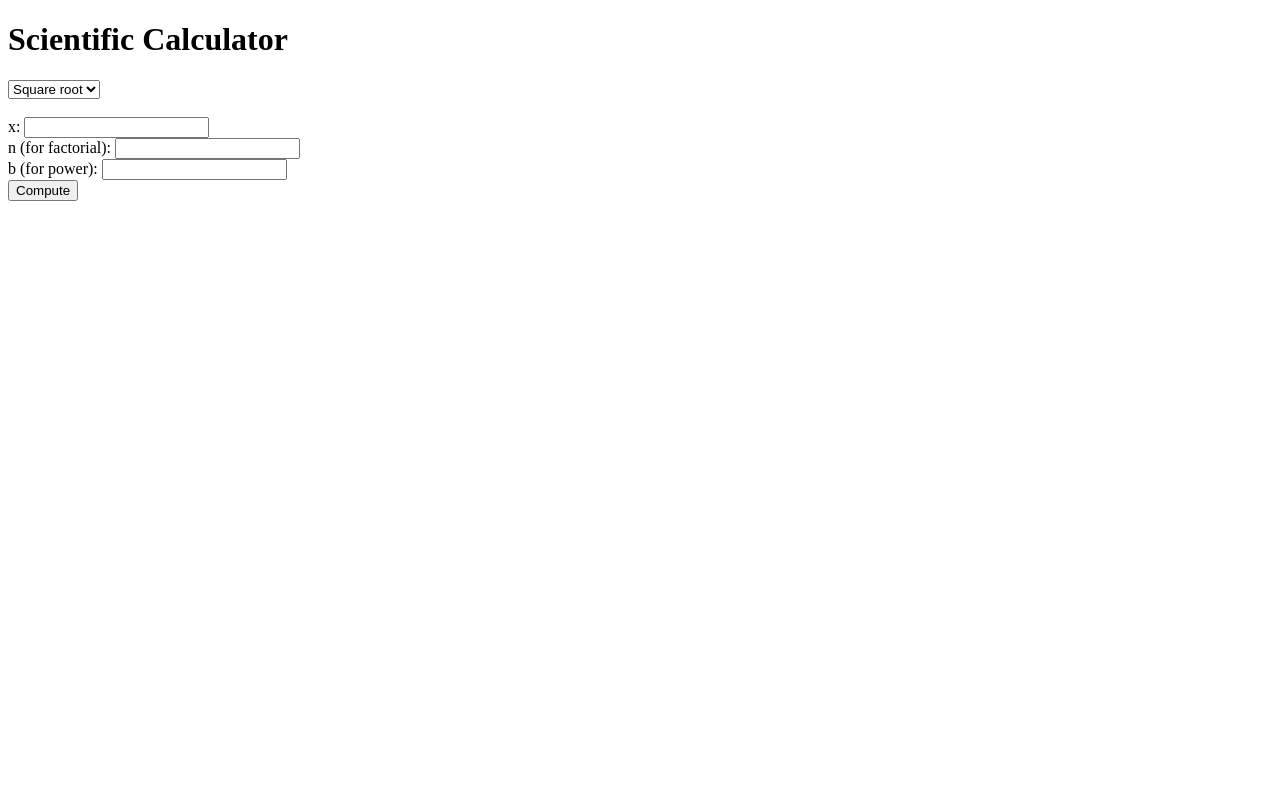
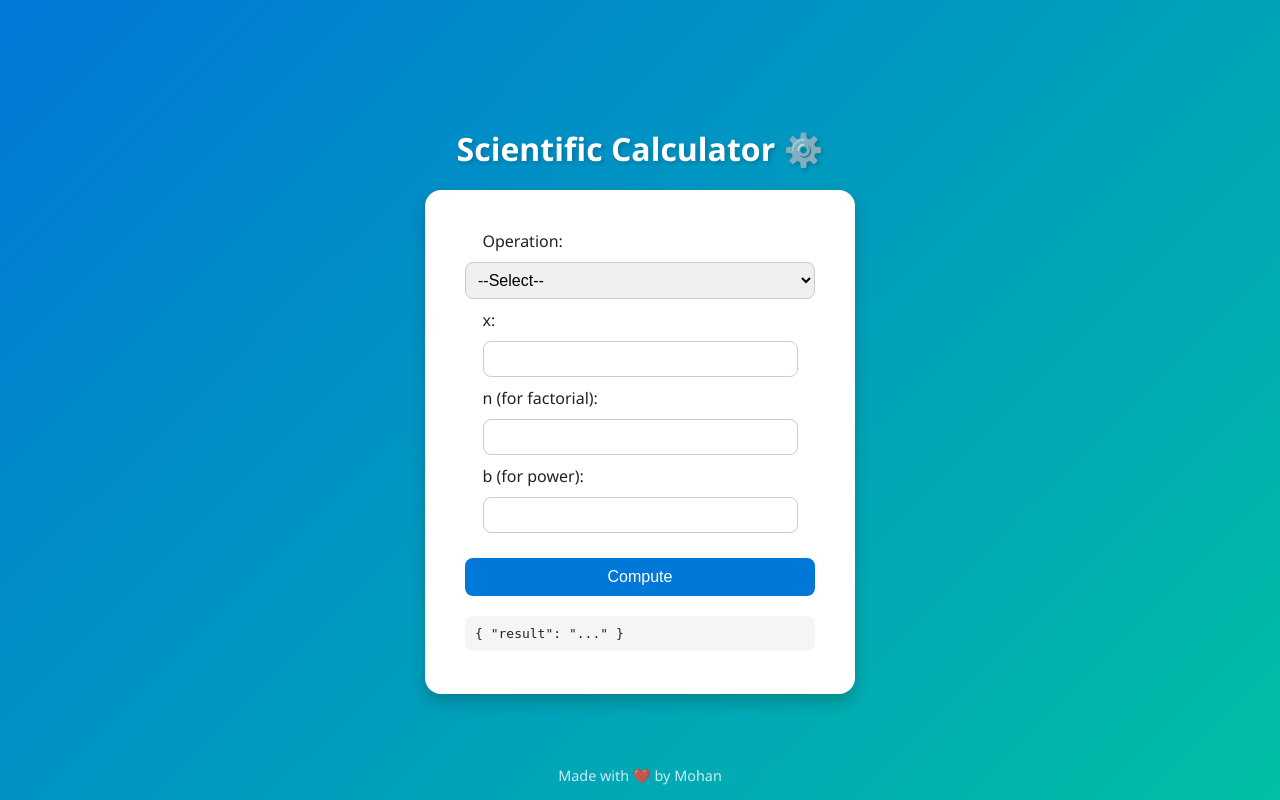
Before and after one commit to mrvandana1/scientific_calculator, a Flask app: page / in a window 1280 px wide. Run offline with Flask 2, Linux system fonts and the light colour scheme.

```diff
--- a/app/templates/index.html
+++ b/app/templates/index.html
@@ -1,30 +1,145 @@
 <!-- app/templates/index.html -->
 <!doctype html>
-<html>
-<head><title>Scientific Calculator</title></head>
+<html lang="en">
+<head>
+  <meta charset="UTF-8">
+  <meta name="viewport" content="width=device-width, initial-scale=1.0">
+  <title>Scientific Calculator</title>
+  <style>
+    /* Base layout */
+    body {
+      font-family: 'Segoe UI', Tahoma, Geneva, Verdana, sans-serif;
+      background: linear-gradient(135deg, #0078d7, #00bfa5);
+      margin: 0;
+      padding: 0;
+      display: flex;
+      flex-direction: column;
+      align-items: center;
+      justify-content: center;
+      height: 100vh;
+      color: #222;
+    }
+
+    h1 {
+      color: #fff;
+      margin-bottom: 20px;
+      text-shadow: 2px 2px 4px rgba(0,0,0,0.2);
+    }
+
+    /* Calculator box */
+    .container {
+      background: #ffffff;
+      border-radius: 16px;
+      box-shadow: 0 8px 16px rgba(0,0,0,0.2);
+      padding: 30px 40px;
+      width: 350px;
+      text-align: center;
+      animation: fadeIn 0.6s ease-in-out;
+    }
+
+    label, select, input {
+      font-size: 1rem;
+      display: block;
+      margin: 10px auto;
+      width: 90%;
+      text-align: left;
+    }
+
+    select, input {
+      padding: 8px;
+      border-radius: 8px;
+      border: 1px solid #ccc;
+      width: 100%;
+      box-sizing: border-box;
+      transition: border-color 0.2s;
+    }
+
+    select:focus, input:focus {
+      border-color: #0078d7;
+      outline: none;
+    }
+
+    button {
+      background-color: #0078d7;
+      color: white;
+      border: none;
+      padding: 10px 20px;
+      margin-top: 15px;
+      font-size: 1rem;
+      border-radius: 8px;
+      cursor: pointer;
+      transition: background 0.3s ease-in-out;
+      width: 100%;
+    }
+
+    button:hover {
+      background-color: #005fa3;
+    }
+
+    pre {
+      background-color: #f5f5f5;
+      border-radius: 8px;
+      padding: 10px;
+      text-align: left;
+      margin-top: 20px;
+      overflow-x: auto;
+      font-family: monospace;
+      max-height: 200px;
+    }
+
+    footer {
+      position: absolute;
+      bottom: 15px;
+      color: #fff;
+      font-size: 0.9rem;
+      opacity: 0.8;
+    }
+
+    @keyframes fadeIn {
+      from { opacity: 0; transform: translateY(10px); }
+      to { opacity: 1; transform: translateY(0); }
+    }
+  </style>
+</head>
 <body>
-  <h1>Scientific Calculator</h1>
+  <h1>Scientific Calculator ⚙️</h1>
+
+  <div class="container">
     <form id="calc" method="post" action="/api/compute">
-    <select name="operation" id="op">
+      <label for="op">Operation:</label>
+      <select name="operation" id="op" required>
+        <option value="">--Select--</option>
         <option value="sqrt">Square root</option>
         <option value="factorial">Factorial</option>
-      <option value="ln">Natural log</option>
-      <option value="power">Power</option>
-    </select><br/><br/>
-    <label>x: <input name="x" /></label><br/>
-    <label>n (for factorial): <input name="n" /></label><br/>
-    <label>b (for power): <input name="b" /></label><br/>
+        <option value="ln">Natural log (ln)</option>
+        <option value="power">Power (x^b)</option>
+      </select>
+
+      <label>x: <input type="number" step="any" name="x" /></label>
+      <label>n (for factorial): <input type="number" name="n" /></label>
+      <label>b (for power): <input type="number" step="any" name="b" /></label>
+
       <button type="submit">Compute</button>
     </form>
-  <pre id="out"></pre>
+
+    <pre id="out">{ "result": "..." }</pre>
+  </div>
+
+  <footer>Made with ❤️ by Mohan</footer>
 
   <script>
-  document.getElementById('calc').addEventListener('submit', async (e) => {
+    const form = document.getElementById('calc');
+    form.addEventListener('submit', async (e) => {
       e.preventDefault();
       const fd = new FormData(e.target);
-    const resp = await fetch('/api/compute', { method: 'POST', body: fd});
-    const j = await resp.json();
-    document.getElementById('out').textContent = JSON.stringify(j, null, 2);
+      const resp = await fetch('/api/compute', { method: 'POST', body: fd });
+      const resultBox = document.getElementById('out');
+      try {
+        const json = await resp.json();
+        resultBox.textContent = JSON.stringify(json, null, 2);
+      } catch {
+        resultBox.textContent = "Error: Invalid response.";
+      }
     });
   </script>
 </body>
```
Also changed, not shown: 1 other file. Lines whose indentation alone changed are shown as unchanged.
